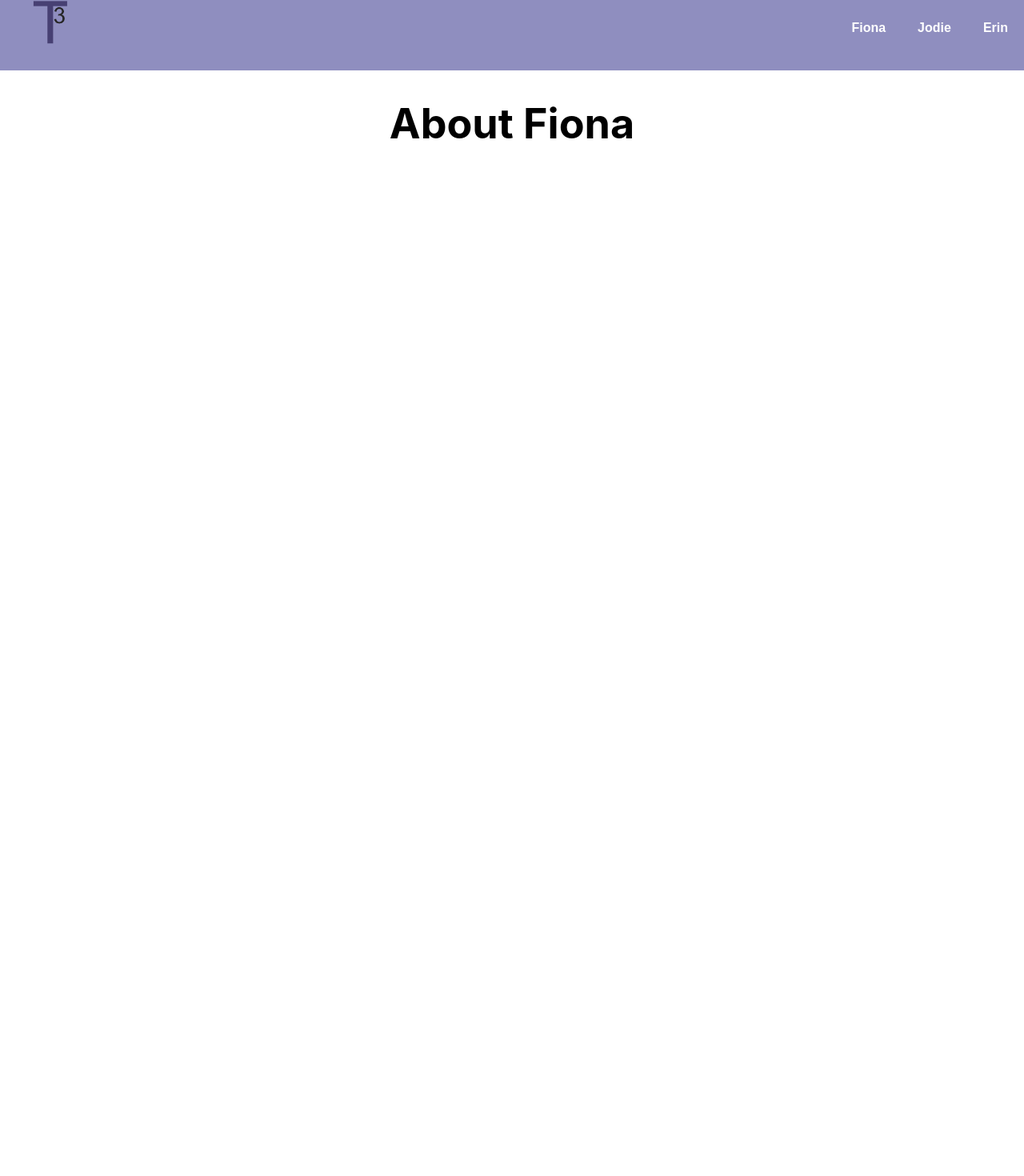
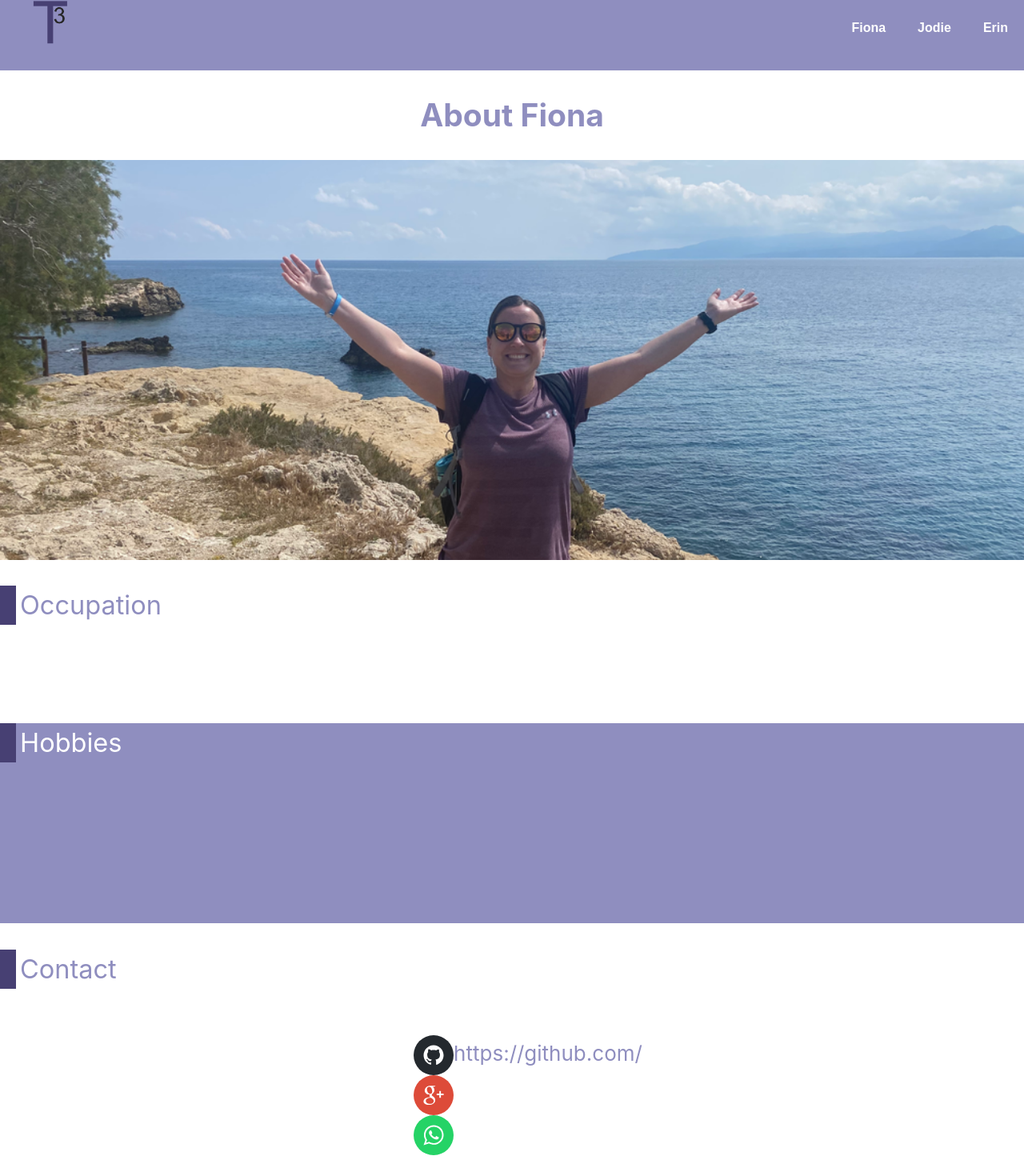
Before and after one commit to FMossman/CFGTeam3Project, a React (Create React App) app in the folder team3-app/: page /member1 in a window 1280 px wide. Shown: the part 18-1488 px from the top of the page at 80% size. Before the commit the page ends 800 px from the top, so only its background shows below. Built offline with nearby package versions, Linux system fonts and the light colour scheme.

Commit message:
adding styling and content to pages for all members

```diff
--- a/team3-app/src/pages/Member.css
+++ b/team3-app/src/pages/Member.css
@@ -9,12 +9,42 @@
     height: 100%;
   }
 
-  .img-profile {
+  .img-profile-jodie {
     /* The image used */
     background-image: url("./images/JodieHols.png");
 
     /* Set a specific height */
-    min-width: 1000vh;
+    min-width: 100vh;
+    min-height: 500px;
+
+    /* Create the parallax scrolling effect */
+    background-attachment: fixed;
+    background-position: center;
+    background-repeat: no-repeat;
+    background-size: cover;
+  }
+
+  img-profile-fiona {
+    /* The image used */
+    background-image: url("./images/JodieHols.png");
+
+    /* Set a specific height */
+    min-width: 100vh;
+    min-height: 500px;
+
+    /* Create the parallax scrolling effect */
+    background-attachment: fixed;
+    background-position: center;
+    background-repeat: no-repeat;
+    background-size: cover;
+  }
+
+  img-profile-erin {
+    /* The image used */
+    background-image: url("./images/JodieHols.png");
+
+    /* Set a specific height */
+    min-width: 100vh;
     min-height: 500px;
 
     /* Create the parallax scrolling effect */
@@ -26,14 +56,40 @@
 
   .left-section {
     width: 100%;
-    height: 200px;
-    background-color: #474073;
+    height: 25 s0px;
+    background-color: white;
+    color: #8F8EBF;
+  }
+
+  .section-title-left {
+    text-align: left;
+    padding: 5px;
+    font-size: 1.25em;
+    border-left: 20px solid #474073;
+  }
+
+  .colour-section {
+    width: 100%;
+    height: 250px;
+    background-color: #8F8EBF;
     color: white;
   }
 
-  .right-section {
-    width: 100%;
-    height: 200px;
-    background-color: white;
-    color: #474073;
+  .list-left {
+    list-style-type: none;
+    display: inline-block;
+    text-align: left;
+    font-size: 1em;
+}
+
+.list-middle {
+  list-style-type: none;
+  display: inline-block;
+  text-align: center;
+  font-size: 1em;
+}
+
+  h1 {
+    color: #8F8EBF;
+    font-size: 1.5em;
   }
--- a/team3-app/src/pages/MemberErin.js
+++ b/team3-app/src/pages/MemberErin.js
@@ -1,13 +1,57 @@
 import React from 'react';
 import './Member.css'
+import { SocialIcon } from 'react-social-icons';
 
-
-
+const github_url = "https://github.com/"
+const gmail_url = "https://mail.google.com"
+const email_url = ""
+const whatsapp_url = "https://whatsapp.com"
 
 const Member3 = () => {
 return (
-    <div>
-        <h1>About Erin</h1>
+    <div className="member-page">
+        <section className="header-section">
+            <h1>About Erin</h1>
+        </section>
+        <section>
+            <div className="img-profile-jodie"></div>
+        </section>
+        <section className="left-section">
+            <div>
+                <p className="section-title-left">Occupation</p>
+            </div>
+            <div className="section-list">
+                <ul className="list-middle" >
+                    <li></li>
+                    <li></li>
+                    <li></li>
+                </ul>
+            </div>
+        </section>
+        <section className="colour-section">
+            <div>
+                <p className="section-title-left">Hobbies</p>
+            </div>
+            <div className="section-list">
+            <ul className="list-middle" >
+                    <li></li>
+                    <li></li>
+                    <li></li>
+                </ul>
+            </div>
+        </section>
+        <section className="left-section">
+            <div>
+                <p className="section-title-left">Contact</p>
+            </div>
+            <div className="section-list">
+            <ul className="list-left" >
+                <li><SocialIcon url={github_url} fgColor="#fff"  />{github_url}</li>
+                <li><SocialIcon url={gmail_url} fgColor="#fff"  />{email_url}</li>
+                <li><SocialIcon url={whatsapp_url} fgColor="#fff"  /></li>
+                </ul>
+            </div>
+        </section>
     </div>
 );
 };
--- a/team3-app/src/pages/MemberFiona.js
+++ b/team3-app/src/pages/MemberFiona.js
@@ -1,13 +1,57 @@
 import React from 'react';
 import './Member.css'
+import { SocialIcon } from 'react-social-icons';
 
-
-
+const github_url = "https://github.com/"
+const gmail_url = "https://mail.google.com"
+const email_url = ""
+const whatsapp_url = "https://whatsapp.com"
 
 const Member1 = () => {
 return (
-    <div>
-        <h1>About Fiona</h1>
+    <div className="member-page">
+        <section className="header-section">
+            <h1>About Fiona</h1>
+        </section>
+        <section>
+            <div className="img-profile-jodie"></div>
+        </section>
+        <section className="left-section">
+            <div>
+                <p className="section-title-left">Occupation</p>
+            </div>
+            <div className="section-list">
+                <ul className="list-middle" >
+                    <li></li>
+                    <li></li>
+                    <li></li>
+                </ul>
+            </div>
+        </section>
+        <section className="colour-section">
+            <div>
+                <p className="section-title-left">Hobbies</p>
+            </div>
+            <div className="section-list">
+            <ul className="list-middle" >
+                    <li></li>
+                    <li></li>
+                    <li></li>
+                </ul>
+            </div>
+        </section>
+        <section className="left-section">
+            <div>
+                <p className="section-title-left">Contact</p>
+            </div>
+            <div className="section-list">
+            <ul className="list-left" >
+                <li><SocialIcon url={github_url} fgColor="#fff"  />{github_url}</li>
+                <li><SocialIcon url={gmail_url} fgColor="#fff"  />{email_url}</li>
+                <li><SocialIcon url={whatsapp_url} fgColor="#fff"  /></li>
+                </ul>
+            </div>
+        </section>
     </div>
 );
 };
--- a/team3-app/src/pages/MemberJodie.js
+++ b/team3-app/src/pages/MemberJodie.js
@@ -2,9 +2,9 @@ import React from 'react';
 import './Member.css'
 import { SocialIcon } from 'react-social-icons';
 
-const github_url = "https://github.com/Tennjo17"
+const github_url = "https://github.com/"
 const gmail_url = "https://mail.google.com"
-const email_url = "jodietennant17@gmail.com"
+const email_url = "jtinthehoose@gmail.com"
 const whatsapp_url = "https://whatsapp.com"
 
 const Member2 = () => {
@@ -14,38 +14,38 @@ return (
             <h1>About Jodie</h1>
         </section>
         <section>
-            <div className="img-profile"></div>
+            <div className="img-profile-jodie"></div>
         </section>
-        <section className="right-section">
+        <section className="left-section">
             <div>
-                <p className="section-title-right">Occupation</p>
+                <p className="section-title-left">Occupation</p>
             </div>
             <div className="section-list">
-                <ul>
+                <ul className="list-middle" >
                     <li>Teacher</li>
                     <li>Physics</li>
                     <li>Science</li>
                 </ul>
             </div>
         </section>
-        <section className="left-section">
+        <section className="colour-section">
             <div>
                 <p className="section-title-left">Hobbies</p>
             </div>
             <div className="section-list">
-                <ul>
+            <ul className="list-middle" >
                     <li>Football</li>
                     <li>Walking</li>
                     <li>Gardening</li>
                 </ul>
             </div>
         </section>
-        <section className="right-section">
+        <section className="left-section">
             <div>
-                <p className="section-title-right">Contact</p>
+                <p className="section-title-left">Contact</p>
             </div>
             <div className="section-list">
-                <ul>
+            <ul className="list-left" >
                 <li><SocialIcon url={github_url} fgColor="#fff"  />{github_url}</li>
                 <li><SocialIcon url={gmail_url} fgColor="#fff"  />{email_url}</li>
                 <li><SocialIcon url={whatsapp_url} fgColor="#fff"  />07762514233</li>
```
